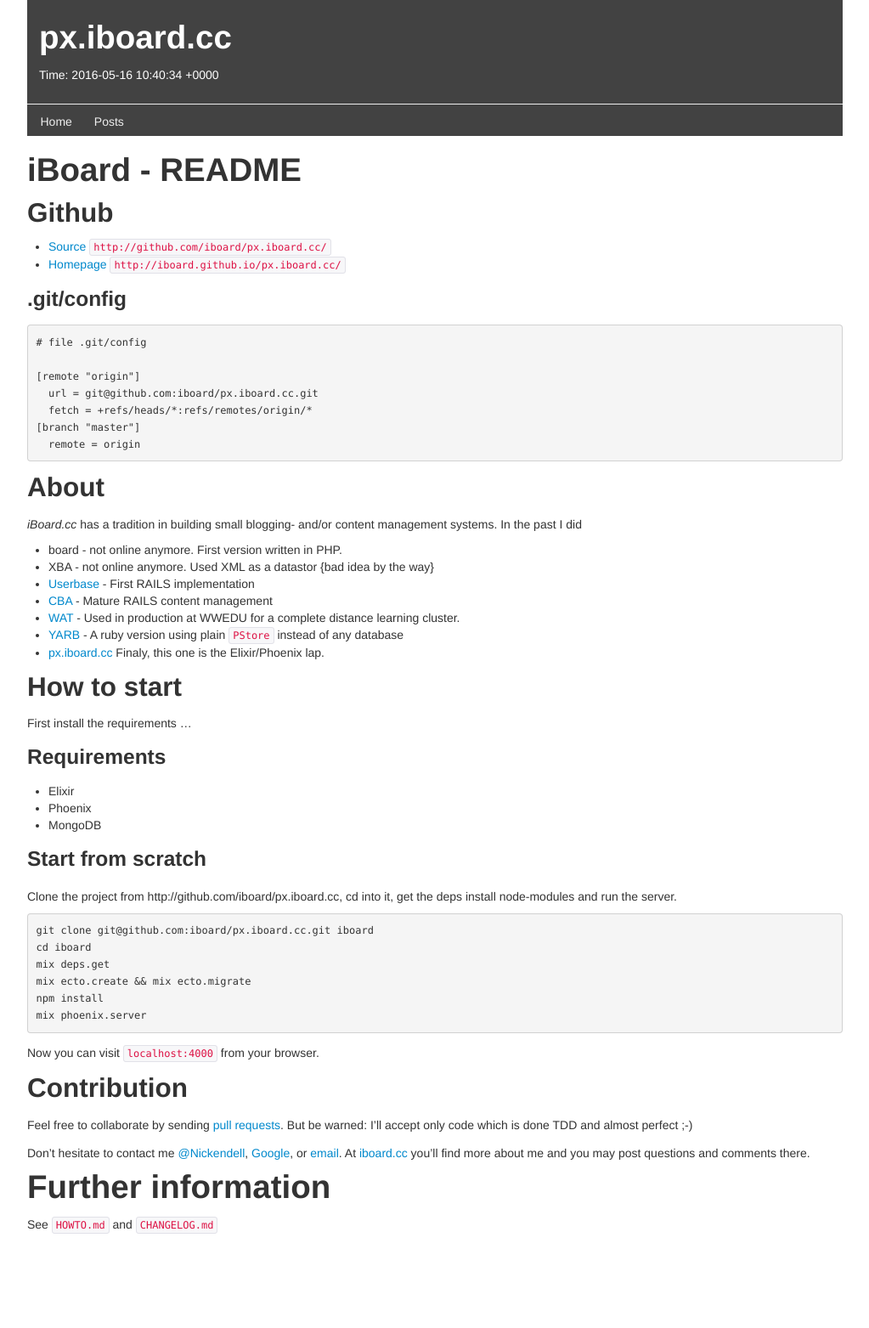
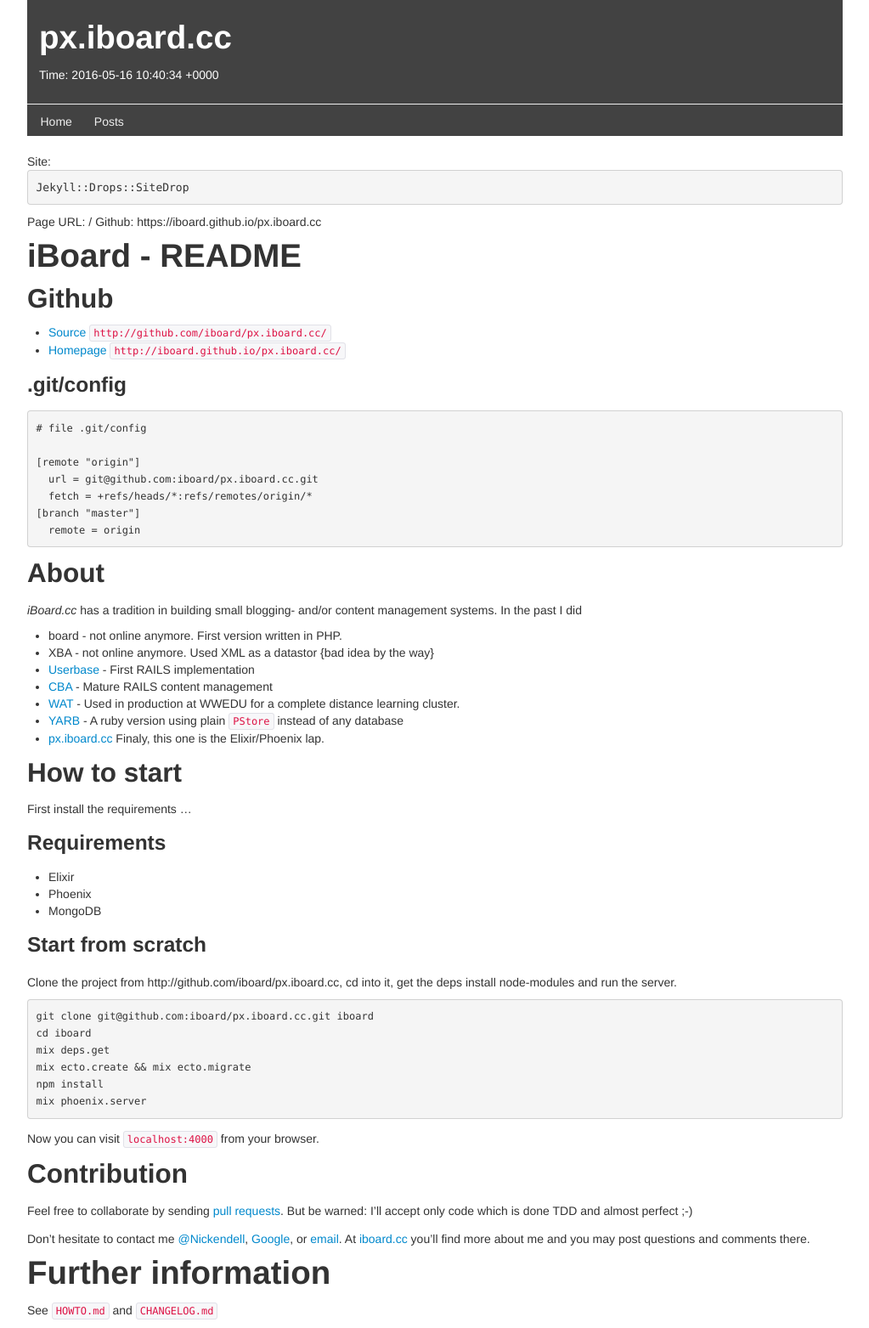
Before and after one commit to iboard/px.iboard.cc, a Jekyll site: the page built from index.html, in a window 1280 px wide. Shown: the whole page at 85% size, without its empty margins (128-1151 px from the left). Built offline with Jekyll 4.4.1, drawn with Linux system fonts in a browser that asks for light colours; Markdown is read by kramdown in place of the engine named in the settings; before the commit the page ends 1462 px from its top, so only the background shows below that.

Commit message:
Debug: Show some vars on github

```diff
--- a/index.html
+++ b/index.html
@@ -4,12 +4,19 @@
 <html>
   <head>
     <title>px.iboard.cc</title>
-    <link rel="stylesheet" href="{{ site.url }}/css/default.css" />
+    <link rel="stylesheet" href="{{ site.url | prefix}}/css/default.css" />
   </head>
 
   <body>
     <section id="inner">
       {% include site-header.html %}
+
+        Site: <pre>{{ site }}</pre>
+        Page URL: {{ page.url }}
+        Github: {{ site.github.url }}
+
+
+
       {% capture readme %}{% include README.md %}{% endcapture %}
       {{ readme | markdownify }}
     </section>
```
